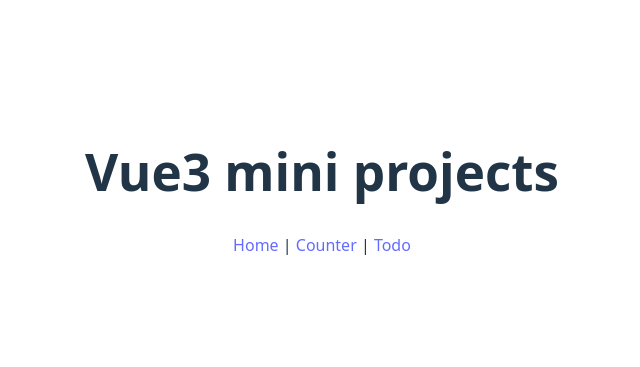
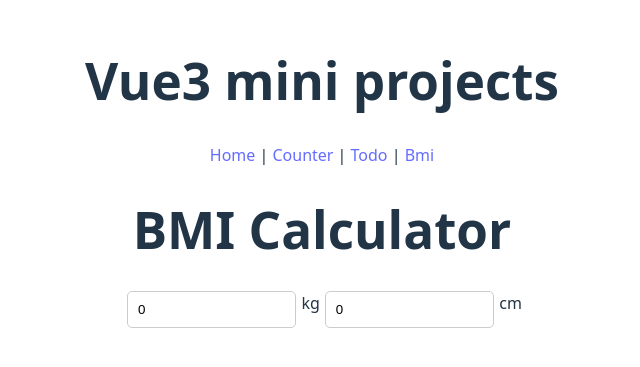
Before and after one commit to t2adung/vue-mini-projects, a Vue app: page /bmi in a window 1280 px wide. Shown: the part 217-584 px from the top of the page, without its empty margins (318-958 px from the left). Built offline with nearby package versions, Linux system fonts and the light colour scheme.

Commit message:
project 4

```diff
--- a/src/App.vue
+++ b/src/App.vue
@@ -8,7 +8,8 @@
     <nav>
       <RouterLink to="/">Home</RouterLink> |
       <RouterLink to="/counter">Counter</RouterLink> |
-      <RouterLink to="/todo">Todo</RouterLink>
+      <RouterLink to="/todo">Todo</RouterLink> |
+      <RouterLink to="/bmi">Bmi</RouterLink>
     </nav>
     <RouterView></RouterView>
   </div>
--- /dev/null
+++ b/src/projects/BmiCaculatorApp.vue
@@ -0,0 +1,68 @@
+<template>
+    <div class="bmi-calculator">
+        <h1>BMI Calculator</h1>
+        <div class="input-section">
+            <input v-model="weight" type="number" placeholder="Weight (kg)" />kg
+            <input v-model="height" type="number" placeholder="Height (cm)" />cm
+        </div>
+        <p v-if="bmi">Your BMI is: {{ bmi }}</p>
+        <p v-if="message" class="error">{{ message }}</p>
+    </div>
+</template>
+
+<script setup>
+import { ref, computed, watch } from 'vue';
+const weight = ref(0);
+const height = ref(0);
+const bmi = computed(() => {
+    if (height.value > 0) {
+        const heightInMeters = height.value / 100
+        return weight.value / (heightInMeters * heightInMeters)
+    }
+    return 0
+});
+
+const message = ref('')
+
+// Theo dõi bmi thay đổi → cập nhật thông điệp
+watch(bmi, (newVal) => {
+  if (newVal < 18.5) {
+    message.value = 'Thiếu cân'
+  } else if (newVal < 24.9) {
+    message.value = 'Bình thường'
+  } else if (newVal < 29.9) {
+    message.value = 'Thừa cân'
+  } else {
+    message.value = 'Béo phì'
+  }
+})
+
+</script>
+
+<style scoped>
+.bmi-calculator {
+    max-width: 400px;
+    margin: auto;
+    text-align: center;
+}
+.input-section {
+    display: flex;
+    justify-content: center;
+    margin-bottom: 20px;
+}
+input {
+    width: 45%;
+    padding: 10px;
+    margin: 0 5px;
+    border: 1px solid #ccc;
+    border-radius: 5px;
+}
+button {
+    padding: 10px 15px;
+    background-color: #42b883;
+    color: white;
+    border: none;
+    border-radius: 5px;
+    cursor: pointer;
+}
+</style>
--- a/src/router/index.js
+++ b/src/router/index.js
@@ -2,12 +2,13 @@ import { createRouter, createWebHistory } from 'vue-router';
 
 import CounterApp from '../projects/CounterApp.vue';
 import TodoApp from '../projects/TodoApp.vue';
+import BmiCaculatorApp from '../projects/BmiCaculatorApp.vue';
 
 const routes = [
     { path: '/', redirect: '/home' },
     { path: '/counter', component: CounterApp },
     { path: '/todo', component: TodoApp },
-
+    { path: '/bmi', component: BmiCaculatorApp },
 ];
 
 const router = createRouter({
```
Also changed, not shown: 1 other file (tests, documents, lock files or other folders).
